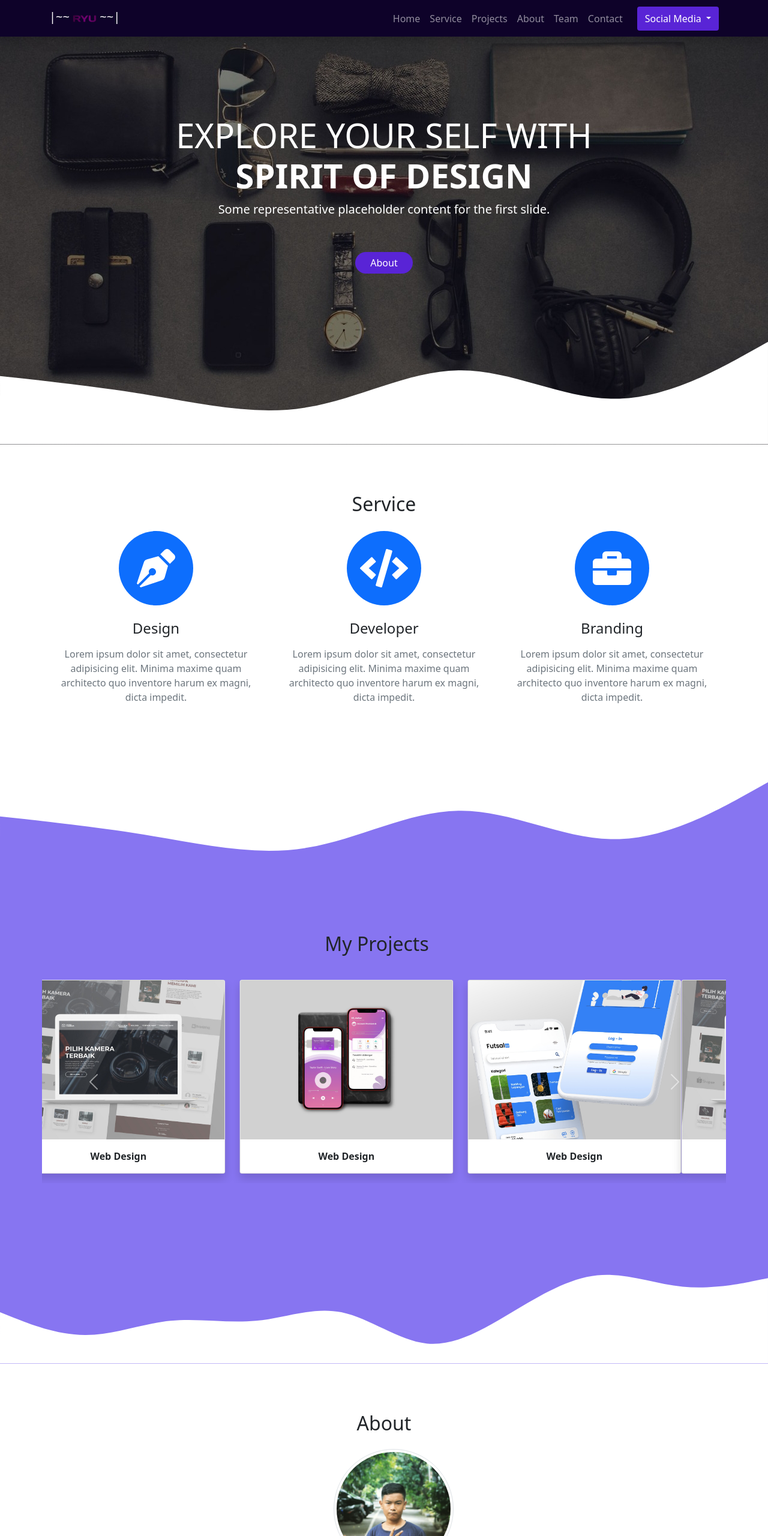
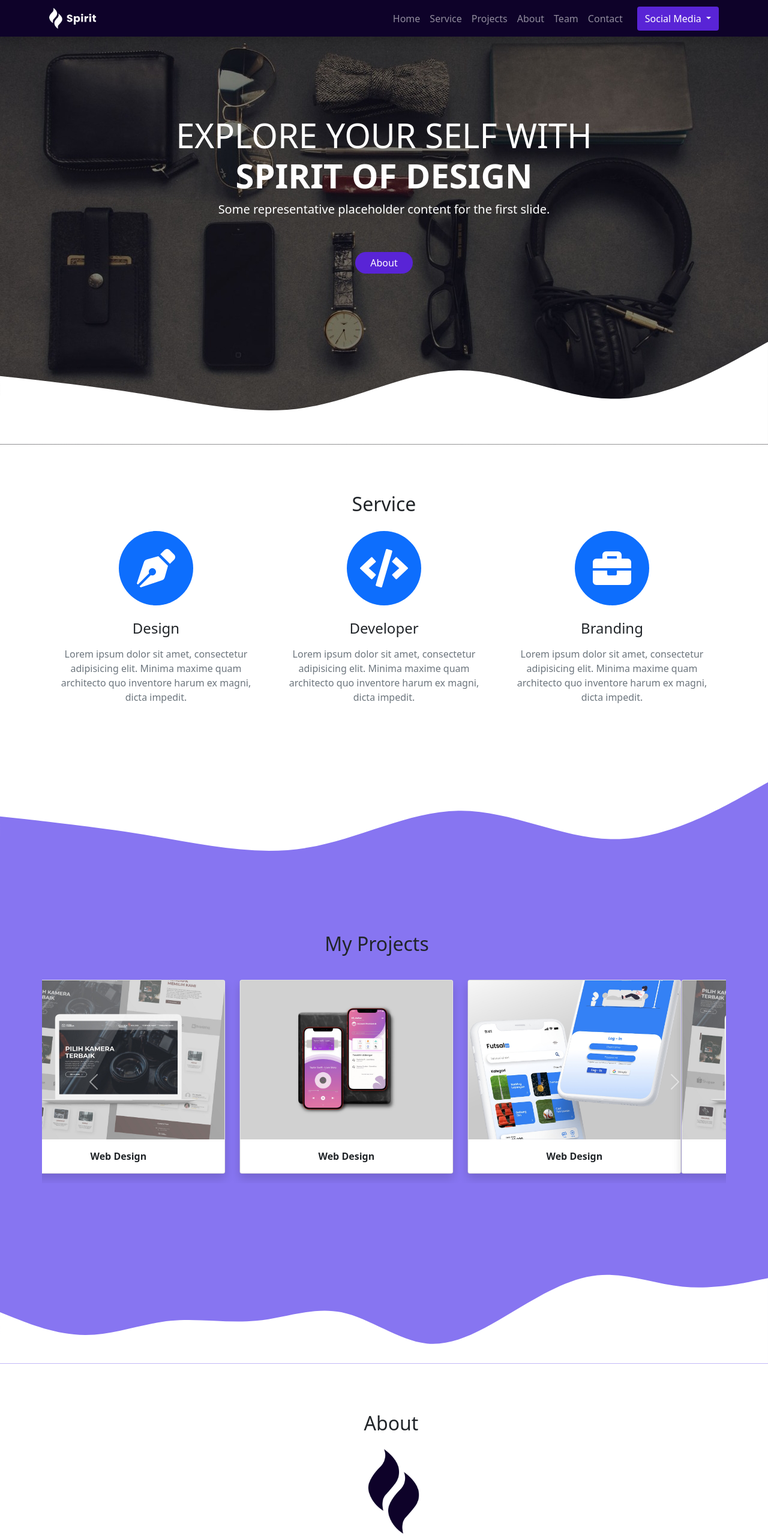
Before and after one commit to 31-Ryuza/niagalandingpage.github.io, a plain HTML site: page index.html in a window 1280 px wide. Shown: the top 2560 px of the page at 60% size. Drawn offline with nearby package versions, Linux system fonts and the light colour scheme.

Commit message:
ganti logo

```diff
--- a/index.html
+++ b/index.html
@@ -11,15 +11,15 @@
     <!-- Font Awesome icons (free version)-->
     <script src="https://use.fontawesome.com/releases/v5.15.1/js/all.js" crossorigin="anonymous"></script>
 
-    <link rel="icon" type="image/x-icon" href="assets/img/logo2.png" />
+    <link rel="icon" type="image/x-icon" href="assets/img/about.png" />
     <title>Niaga Landing Page</title>
   </head>
   <body id="home">
       <!--Navbar -->
     <nav class="navbar navbar-expand-lg navbar-dark shadow fixed-top" style="background-color: #0e0229;">
         <div class="container">
-            <a class="navbar-brand" href="#">|~~
-                <img src="assets/img/logo2.png" alt="" width="40" height="35" class="d-inline-block align-top"> ~~|
+            <a class="navbar-brand" href="#">
+                <img src="assets/img/navbar.png" alt="" width="80" height="35" class="d-inline-block align-top">
               </a>
           <button class="navbar-toggler" type="button" data-bs-toggle="collapse" data-bs-target="#navbarNav" aria-controls="navbarNav" aria-expanded="false" aria-label="Toggle navigation">
             <span class="navbar-toggler-icon"></span>
@@ -238,13 +238,13 @@
         <div class="container">
           <div class="row text-center mb-3">
             <div class="col">
-              <h2>About</h2>
+              <h2 class="ms-4">About</h2>
             </div>
           </div>
             <ul class="timeline">
                 <li>
                     <div class="timeline-image">
-                      <img src="assets/img/ardi.jpeg" class="rounded-circle img-thumbnail mx-auto d-block mt-2" width="200" alt="Ardia Alif Ramadhan">
+                      <img src="assets/img/about.png" class="rounded mx-auto d-block mt-2" width="200" alt="Ardia Alif Ramadhan">
                     </div>
                     <div class="timeline-panel">
                         <div class="timeline-heading">
```
Also changed, not shown: assets/img/about.png (added), assets/img/navbar.png (added).
